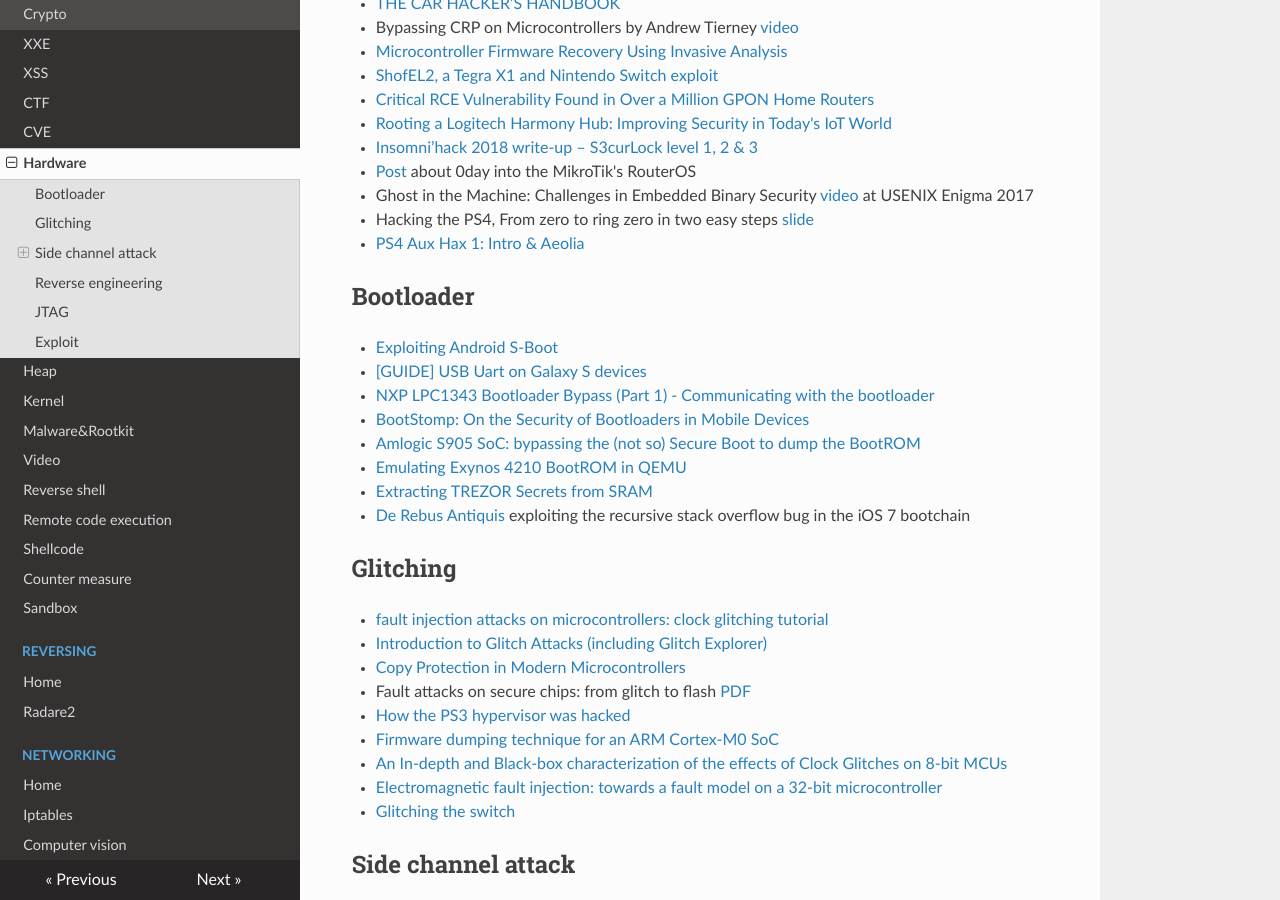
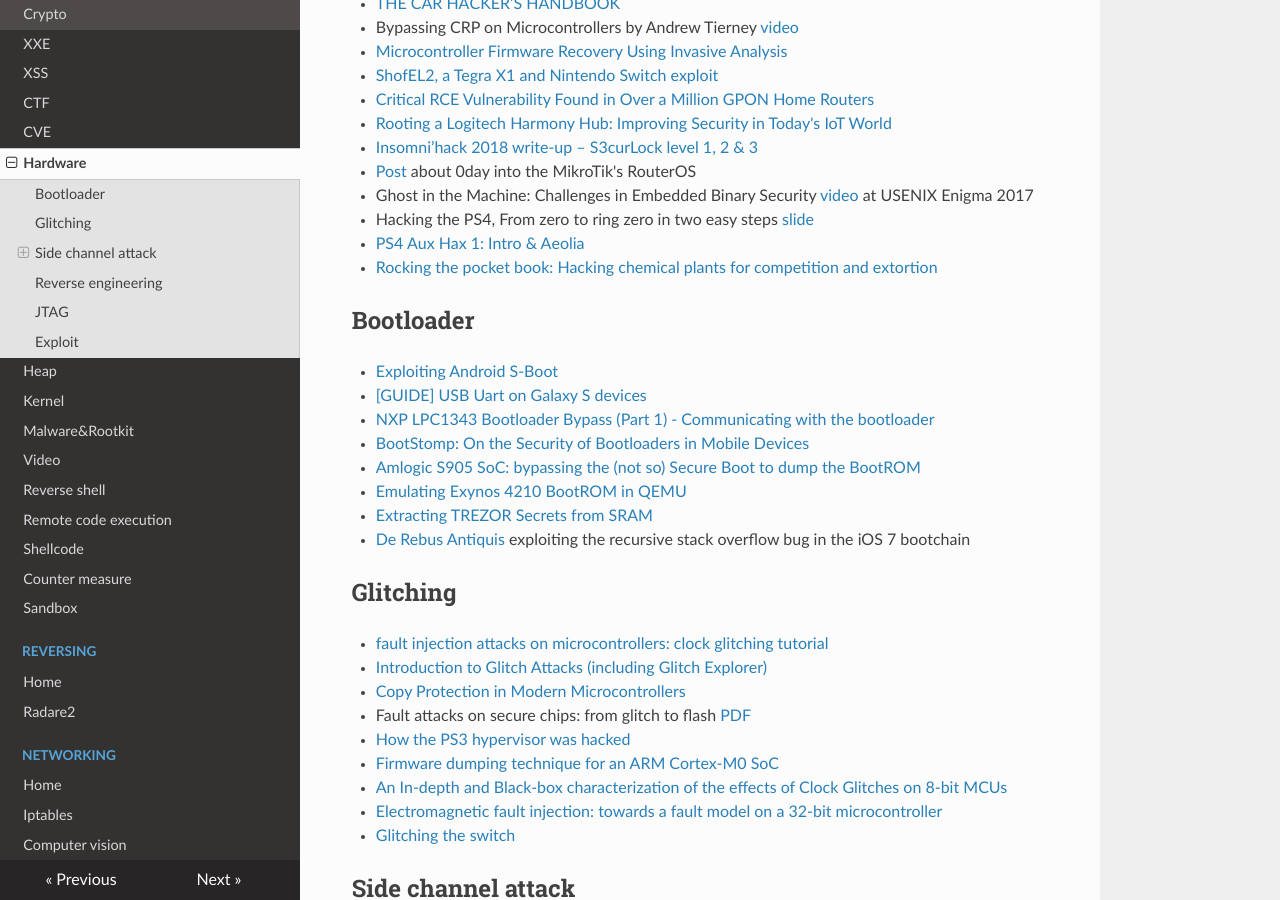
Before and after one commit to gipi/low-level, an MkDocs documentation site: the page built from docs/security/hardware.md, in a window 1280 px wide and 900 px high, scrolled down 576 px. Built offline with MkDocs 1.6.1, drawn with Linux system fonts in a browser that asks for light colours; nearby versions of some CDN libraries; old or Windows-style settings are respelled for this version of MkDocs.

Commit message:
Update hardware.md

```diff
--- a/docs/security/hardware.md
+++ b/docs/security/hardware.md
@@ -27,6 +27,7 @@
  - Ghost in the Machine: Challenges in Embedded Binary Security [video](https://www.youtube.com/watch?v=pMRa8xDFpiE) at USENIX Enigma 2017
  - Hacking the PS4, From zero to ring zero in two easy steps [slide](http://crack.bargains/02r0.pdf)
  - [PS4 Aux Hax 1: Intro & Aeolia](https://fail0verflow.com/blog/2018/ps4-aeolia/)
+ - [Rocking the pocket book: Hacking chemical plants for competition and extortion](https://www.blackhat.com/docs/us-15/materials/us-15-Krotofil-Rocking-The-Pocket-Book-Hacking-Chemical-Plant-For-Competition-And-Extortion-wp.pdf)
 
 ## Bootloader
 
```
